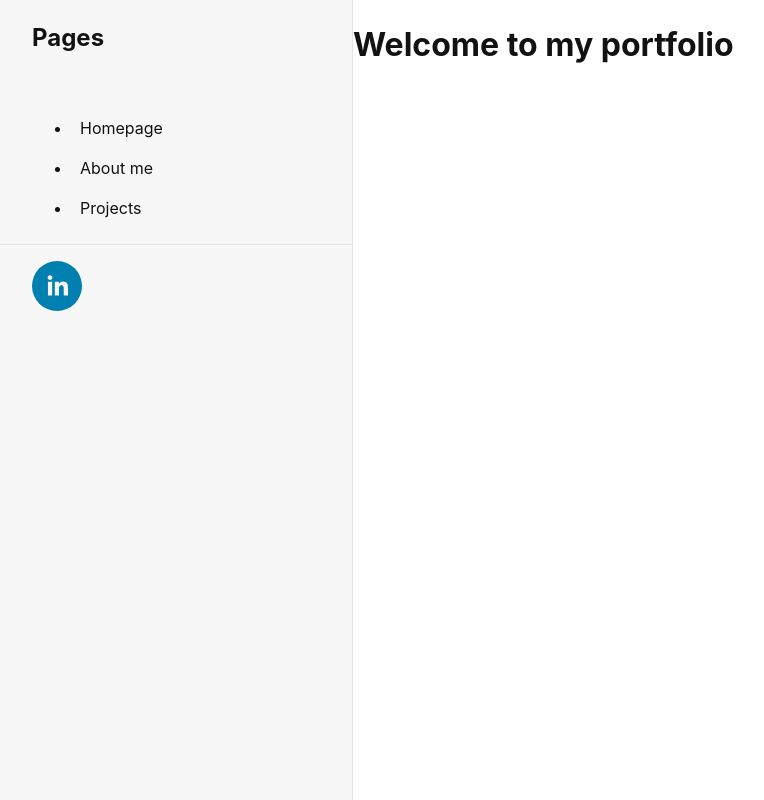
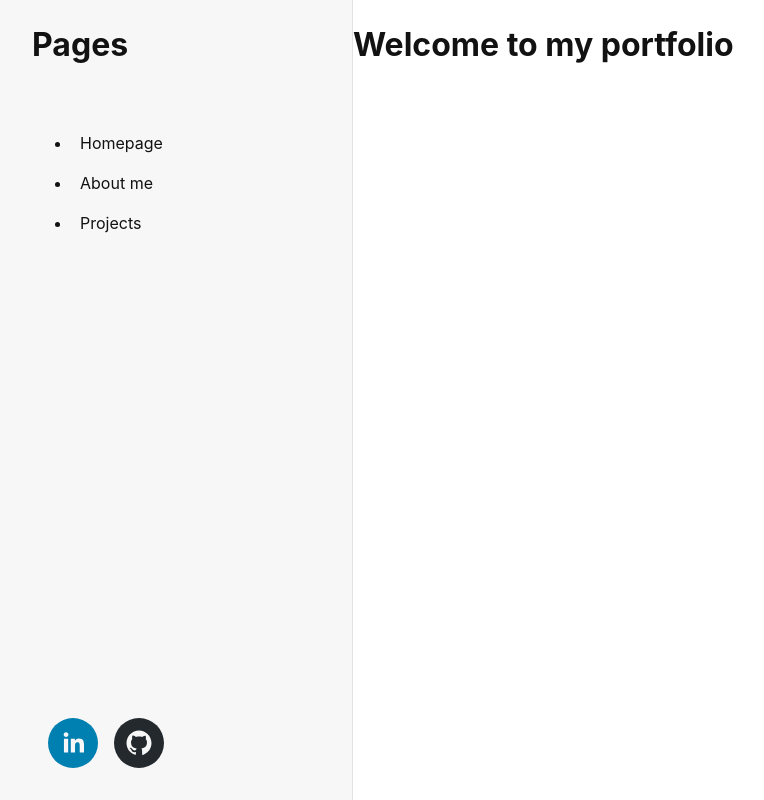
Before and after one commit to AkseliVa/Portfolio, a React (Vite) app: page / in a window 1280 px wide. Shown: the whole page, without its empty margins (0-764 px from the left). Built offline with nearby package versions, Linux system fonts and the light colour scheme.

Commit message:
modified position of links

```diff
--- a/src/components/Root.jsx
+++ b/src/components/Root.jsx
@@ -5,8 +5,7 @@ export default function Root() {
     return (
       <>
         <div id="sidebar">
-          <h2>Pages</h2>
-          <h1><SocialIcon url="https://www.linkedin.com/in/akseli-vartiainen-724a57262/" /></h1>
+          <h1>Pages</h1>
           <div>
           <nav>
             <ul>
@@ -22,7 +21,12 @@ export default function Root() {
             </ul>
           </nav>
         </div>
+        <div id="links">
+          <SocialIcon id="link" label="LinkedIn" url="https://www.linkedin.com/in/akseli-vartiainen-724a57262/" />
+          <SocialIcon id="link" label="GitHub" url="https://github.com/AkseliVa" />
         </div>
+        </div>
+
         <Outlet />
       </>
     );
--- a/src/index.css
+++ b/src/index.css
@@ -28,16 +28,28 @@ body {
   padding-right: 2rem;
 }
 
-#sidebar h1 {
+#sidebar h2 {
   font-size: 1rem;
   font-weight: 500;
   display: flex;
   align-items: center;
   margin: 0;
-  padding: 1rem 2rem;
+  padding: 1rem 3rem;
   border-top: 1px solid #e3e3e3;
   order: 1;
   line-height: 1;
+}
+
+#links {
+  display: block;
+  flex-direction: column;
+  padding: 1rem 3rem;
+  margin-top: auto;
+}
+
+#link {
+  margin-bottom: 1rem;
+  margin-right: 1rem;
 }
 
 #sidebar nav {
```
